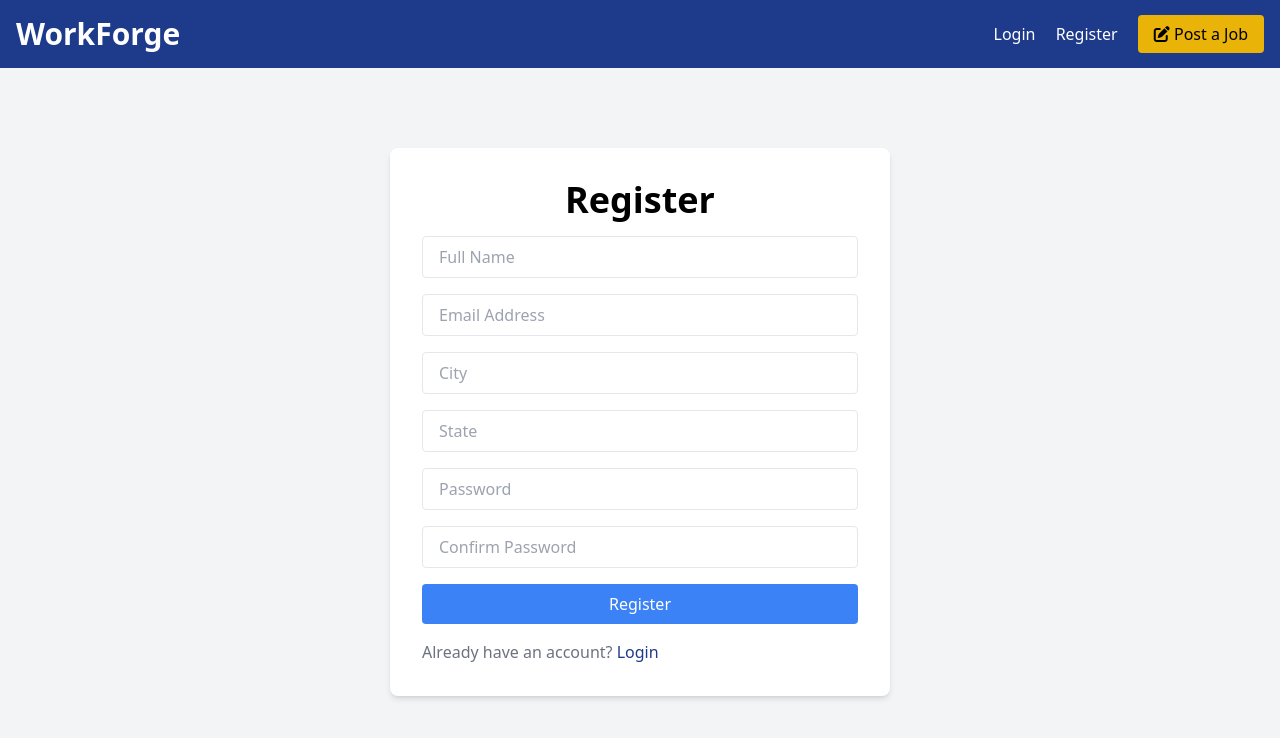
After one commit to mcwachira/WorkForge, a PHP site: page /auth/register in a window 1280 px wide. The commit adds this page. Shown: the top 738 px of the page. Run offline with PHP 8.4, Linux system fonts and the light colour scheme; a stand-in replaces the project's code that opens the database connection.

Commit message:
Created the User Controller, the create and login views

```diff
--- /dev/null
+++ b/App/Controllers/UserController.php
@@ -0,0 +1,43 @@
+<?php
+
+namespace App\Controllers;
+
+use Framework\Database;
+use Framework\Validation;
+
+class UserController{
+    protected $db;
+
+    public function __construct()
+    {
+        $config = require basePath('/config/db.php');
+        $this->db = new Database($config);
+    }
+
+    /**
+     *
+     * Show the login page
+     *
+     * @return void
+     *
+
+     **/
+     public function login(): void
+     {
+         loadView('users/login');
+     }
+
+
+    /**
+     *
+     * Show the register  page
+     *
+     * @return void
+     *
+
+     **/
+    public function create (): void
+    {
+        loadView('users/create');
+    }
+    }
--- a/App/views/listings/show.view.php
+++ b/App/views/listings/show.view.php
@@ -10,6 +10,7 @@
 
     <section class="container mx-auto p-4 mt-4">
         <div class="rounded-lg shadow-md bg-white p-3">
+            <?php  loadPartial('message'); ?>
 
             <div class="flex justify-between items-center">
                 <a class="block p-4 text-blue-700" href="/listings">
--- a/App/views/partials/navbar.php
+++ b/App/views/partials/navbar.php
@@ -4,8 +4,8 @@
             <a href="/">WorkForge</a>
         </h1>
         <nav class="space-x-4">
-            <a href="/login" class="text-white hover:underline">Login</a>
-            <a href="/register" class="text-white hover:underline">Register</a>
+            <a href="/auth/login" class="text-white hover:underline">Login</a>
+            <a href="/auth/register" class="text-white hover:underline">Register</a>
             <a href="/listings/create" class="bg-yellow-500 hover:bg-yellow-600 text-black px-4 py-2 rounded hover:shadow-md transition duration-300"><i class="fa fa-edit"></i> Post a Job</a>
         </nav>
     </div>
--- /dev/null
+++ b/App/views/users/create.view.php
@@ -0,0 +1,38 @@
+<?= loadPartial('head') ?>
+<?= loadPartial('navbar') ?>
+
+    <div class="flex justify-center items-center mt-20">
+        <div class="bg-white p-8 rounded-lg shadow-md w-full md:w-500 mx-6">
+            <h2 class="text-4xl text-center font-bold mb-4">Register</h2>
+            <form method="POST" action="/auth/register">
+                <div class="mb-4">
+                    <input type="text" name="name" placeholder="Full Name" class="w-full px-4 py-2 border rounded focus:outline-none" value="<?= $user['name'] ?? '' ?>" />
+                </div>
+                <div class="mb-4">
+                    <input type="email" name="email" placeholder="Email Address" class="w-full px-4 py-2 border rounded focus:outline-none" value="<?= $user['email'] ?? '' ?>" />
+                </div>
+                <div class="mb-4">
+                    <input type="text" name="city" placeholder="City" class="w-full px-4 py-2 border rounded focus:outline-none" value="<?= $user['city'] ?? '' ?>" />
+                </div>
+                <div class="mb-4">
+                    <input type="text" name="state" placeholder="State" class="w-full px-4 py-2 border rounded focus:outline-none" value="<?= $user['state'] ?? '' ?>" />
+                </div>
+                <div class="mb-4">
+                    <input type="password" name="password" placeholder="Password" class="w-full px-4 py-2 border rounded focus:outline-none" />
+                </div>
+                <div class="mb-4">
+                    <input type="password" name="password_confirmation" placeholder="Confirm Password" class="w-full px-4 py-2 border rounded focus:outline-none" />
+                </div>
+                <button type="submit" class="w-full bg-blue-500 hover:bg-blue-600 text-white px-4 py-2 rounded focus:outline-none">
+                    Register
+                </button>
+
+                <p class="mt-4 text-gray-500">
+                    Already have an account?
+                    <a class="text-blue-900" href="/auth/login">Login</a>
+                </p>
+            </form>
+        </div>
+    </div>
+
+<?= loadPartial('footer') ?>
--- a/routes.php
+++ b/routes.php
@@ -12,3 +12,7 @@ $router->post('/listings', 'ListingController@store');
 
 $router->put('/listings/{id}', 'ListingController@update');
 $router->delete('/listings/{id}', 'ListingController@destroy');
+
+
+$router->get('/auth/register', 'UserController@create');
+$router->get('/auth/login', 'UserController@login');
```
Also changed, not shown: App/views/users/login.view.php (added, +27 -0 lines).
